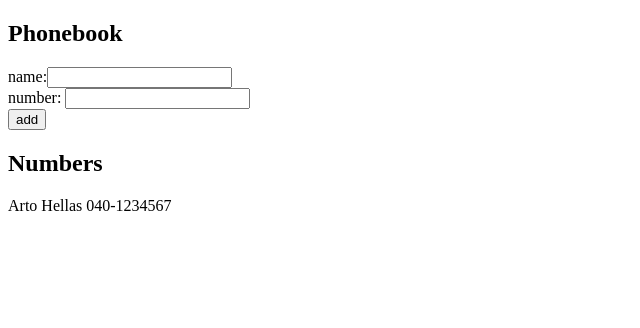
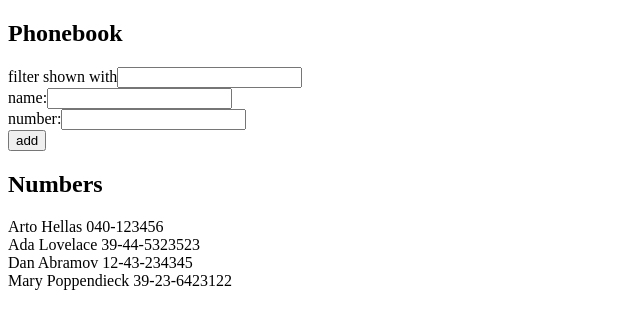
Before and after one commit to KagaK2/fullstack-course, a React (Create React App) app in the folder part2/thephonebook/: page / in a window 1280 px wide. Shown: the top 328 px of the page, without its empty margins (0-640 px from the left). Built offline with nearby package versions, Linux system fonts and the light colour scheme.

Commit message:
2.10 done

```diff
--- a/part2/thephonebook/src/App.js
+++ b/part2/thephonebook/src/App.js
@@ -1,20 +1,20 @@
 import React, { useState } from "react";
+import Filter from "./components/Filter";
+import PersonForm from "./components/PersonForm";
+import Persons from "./components/Persons";
 
 const App = () => {
   const [persons, setPersons] = useState([
-    { name: "Arto Hellas", number: "040-1234567" }
+    { name: "Arto Hellas", number: "040-123456" },
+    { name: "Ada Lovelace", number: "39-44-5323523" },
+    { name: "Dan Abramov", number: "12-43-234345" },
+    { name: "Mary Poppendieck", number: "39-23-6423122" }
   ]);
   const [newName, setNewName] = useState("");
   const [newNumber, setNewNumber] = useState("");
+  const [filter, setFilter] = useState("");
 
-  const handleNameChange = e => {
-    setNewName(e.target.value);
-  };
-  const handleNumberChange = e => {
-    setNewNumber(e.target.value);
-  };
-  const handleFormSubmit = e => {
-    e.preventDefault();
+  const onFormSubmit = () => {
     const filteredArray = persons.filter(person => person.name === newName);
     if (filteredArray.length === 0) {
       setPersons([...persons, { name: newName, number: newNumber }]);
@@ -27,27 +27,16 @@ const App = () => {
   return (
     <div>
       <h2>Phonebook</h2>
-      <form onSubmit={handleFormSubmit}>
-        <div>
-          name:
-          <input onChange={handleNameChange} value={newName} required />
-        </div>
-        <div>
-          number:{" "}
-          <input onChange={handleNumberChange} value={newNumber} required />
-        </div>
-        <div>
-          <button type="submit">add</button>
-        </div>
-      </form>
+      <Filter onChange={setFilter} filter={filter} />
+      <PersonForm
+        onNameChange={setNewName}
+        onNumberChange={setNewNumber}
+        newName={newName}
+        newNumber={newNumber}
+        onFormSubmit={onFormSubmit}
+      />
       <h2>Numbers</h2>
-      {persons.map(person => {
-        return (
-          <p key={person.name}>
-            {person.name} {person.number}
-          </p>
-        );
-      })}
+      <Persons persons={persons} filter={filter} />
     </div>
   );
 };
--- /dev/null
+++ b/part2/thephonebook/src/components/Filter.js
@@ -0,0 +1,15 @@
+import React from "react";
+
+const Filter = props => {
+  const handleFilterChange = e => {
+    props.onChange(e.target.value);
+  };
+  return (
+    <div>
+      filter shown with
+      <input onChange={handleFilterChange} value={props.filter} />
+    </div>
+  );
+};
+
+export default Filter;
--- /dev/null
+++ b/part2/thephonebook/src/components/Person.js
@@ -0,0 +1,7 @@
+import React from "react";
+
+const Person = props => {
+  return <div>{`${props.person.name} ${props.person.number}`}</div>;
+};
+
+export default Person;
--- /dev/null
+++ b/part2/thephonebook/src/components/PersonForm.js
@@ -0,0 +1,31 @@
+import React from "react";
+
+const PersonForm = props => {
+  const handleNameChange = e => {
+    props.onNameChange(e.target.value);
+  };
+  const handleNumberChange = e => {
+    props.onNumberChange(e.target.value);
+  };
+  const handleFormSubmit = e => {
+    e.preventDefault();
+    props.onFormSubmit();
+  };
+  return (
+    <form onSubmit={handleFormSubmit}>
+      <div>
+        name:
+        <input onChange={handleNameChange} value={props.newName} required />
+      </div>
+      <div>
+        number:
+        <input onChange={handleNumberChange} value={props.newNumber} required />
+      </div>
+      <div>
+        <button type="submit">add</button>
+      </div>
+    </form>
+  );
+};
+
+export default PersonForm;
--- /dev/null
+++ b/part2/thephonebook/src/components/Persons.js
@@ -0,0 +1,18 @@
+import React from "react";
+import Person from "./Person";
+
+const Persons = props => {
+  return (
+    <div>
+      {props.persons
+        .filter(person =>
+          person.name.toLowerCase().includes(props.filter.toLowerCase())
+        )
+        .map(person => {
+          return <Person key={person.name} person={person} />;
+        })}
+    </div>
+  );
+};
+
+export default Persons;
```
